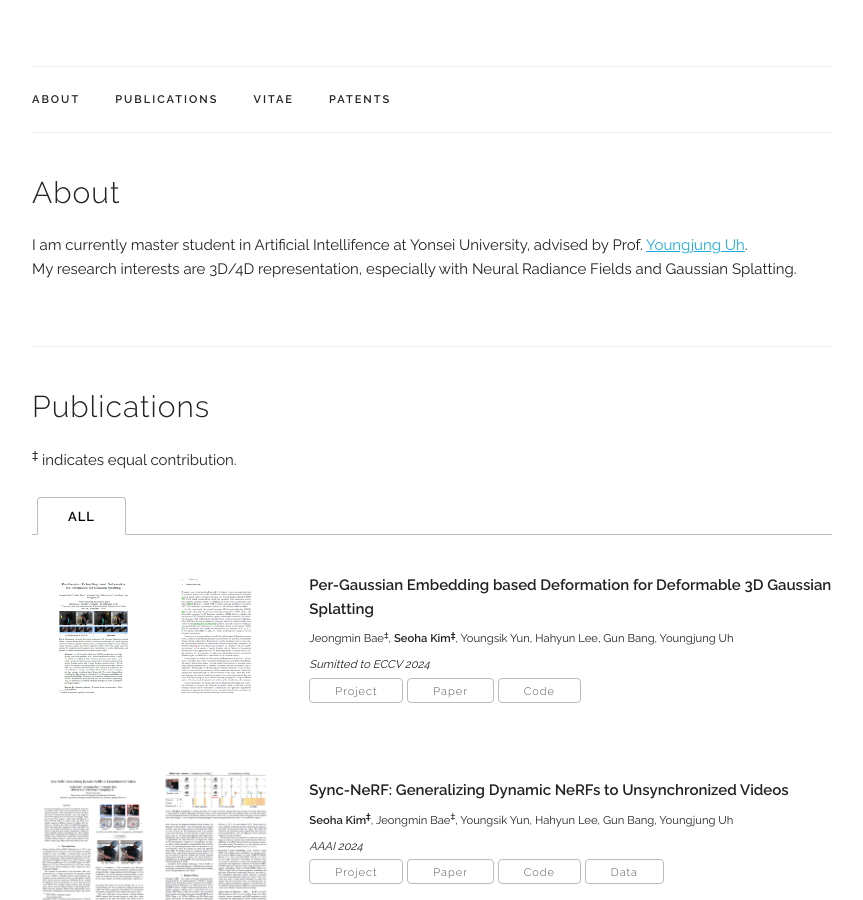
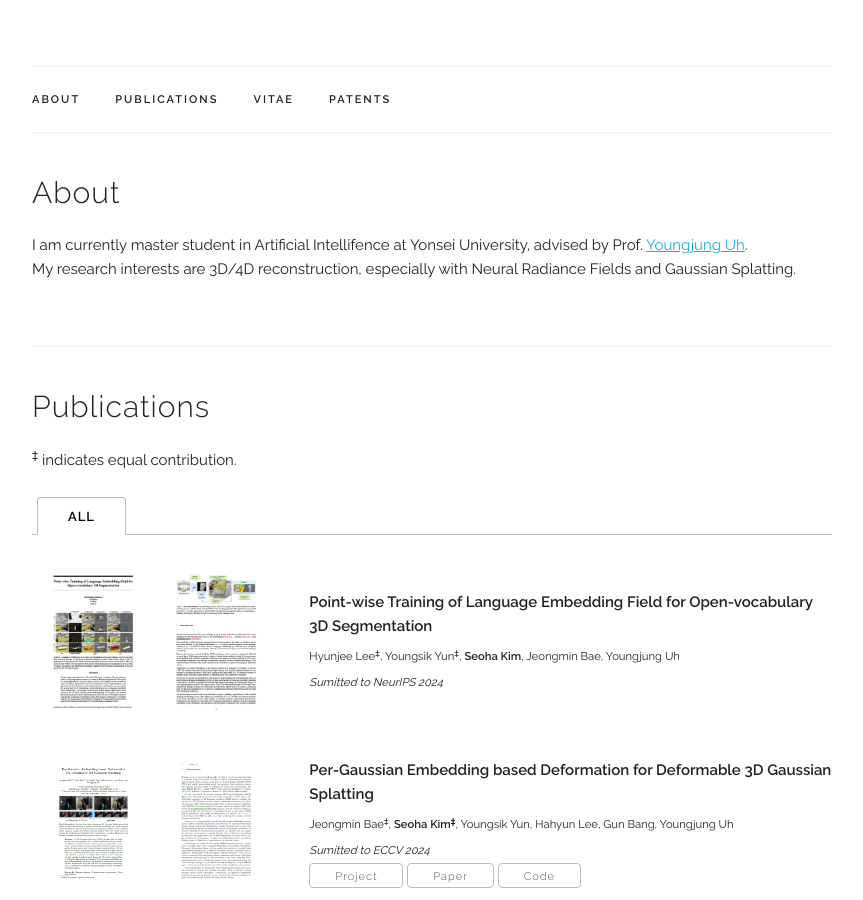
Before and after one commit to seoha-kim/seoha-kim.github.io, a Jekyll site: the page built from index.html, in a window 1280 px wide and 900 px high, scrolled down 227 px. Shown: the whole window, without its empty margins (208-1071 px from the left). Built offline with Jekyll 4.4.1, drawn with Linux system fonts in a browser that asks for light colours; some web fonts are replaced.

Commit message:
Update publication

```diff
--- a/_data/publications.yaml
+++ b/_data/publications.yaml
@@ -1,8 +1,17 @@
 papers:
+
+  - title: "Point-wise Training of Language Embedding Field for Open-vocabulary 3D Segmentation"
+    authors: "Hyunjee Lee<sup>‡</sup>, Youngsik Yun<sup>‡</sup>, <b>Seoha Kim</b>, Jeongmin Bae, Youngjung Uh"
+    # paper_pdf: ""
+    # project: "https://JeongminB.github.io/e-d3dgs"
+    # code: "https://github.com/JeongminB/E-D3DGS"
+    venue: "Sumitted to NeurIPS 2024"
+    selected: n
+    image: "/assets/publications/lerf_preview.jpg"
 
   - title: "Per-Gaussian Embedding based Deformation for Deformable 3D Gaussian Splatting"
     authors: "Jeongmin Bae<sup>‡</sup>, <b>Seoha Kim<sup>‡</sup></b>, Youngsik Yun, Hahyun Lee, Gun Bang, Youngjung Uh"
-    paper_pdf: ""
+    paper_pdf: "https://arxiv.org/abs/2404.03613"
     project: "https://JeongminB.github.io/e-d3dgs"
     code: "https://github.com/JeongminB/E-D3DGS"
     venue: "Sumitted to ECCV 2024"
--- a/index.html
+++ b/index.html
@@ -7,7 +7,7 @@ title: Home
   <h4>About</h4>
   <p>
   I am currently master student in Artificial Intellifence at Yonsei University, advised by Prof. <a href="https://vilab.yonsei.ac.kr/member/professor" target="_blank">Youngjung Uh</a>. <br>
-  My research interests are 3D/4D representation, especially with Neural Radiance Fields and Gaussian Splatting.
+  My research interests are 3D/4D reconstruction, especially with Neural Radiance Fields and Gaussian Splatting.
   </p>
 </div>
 
```
Also changed, not shown: assets/publications/lerf_preview.jpg (added).
